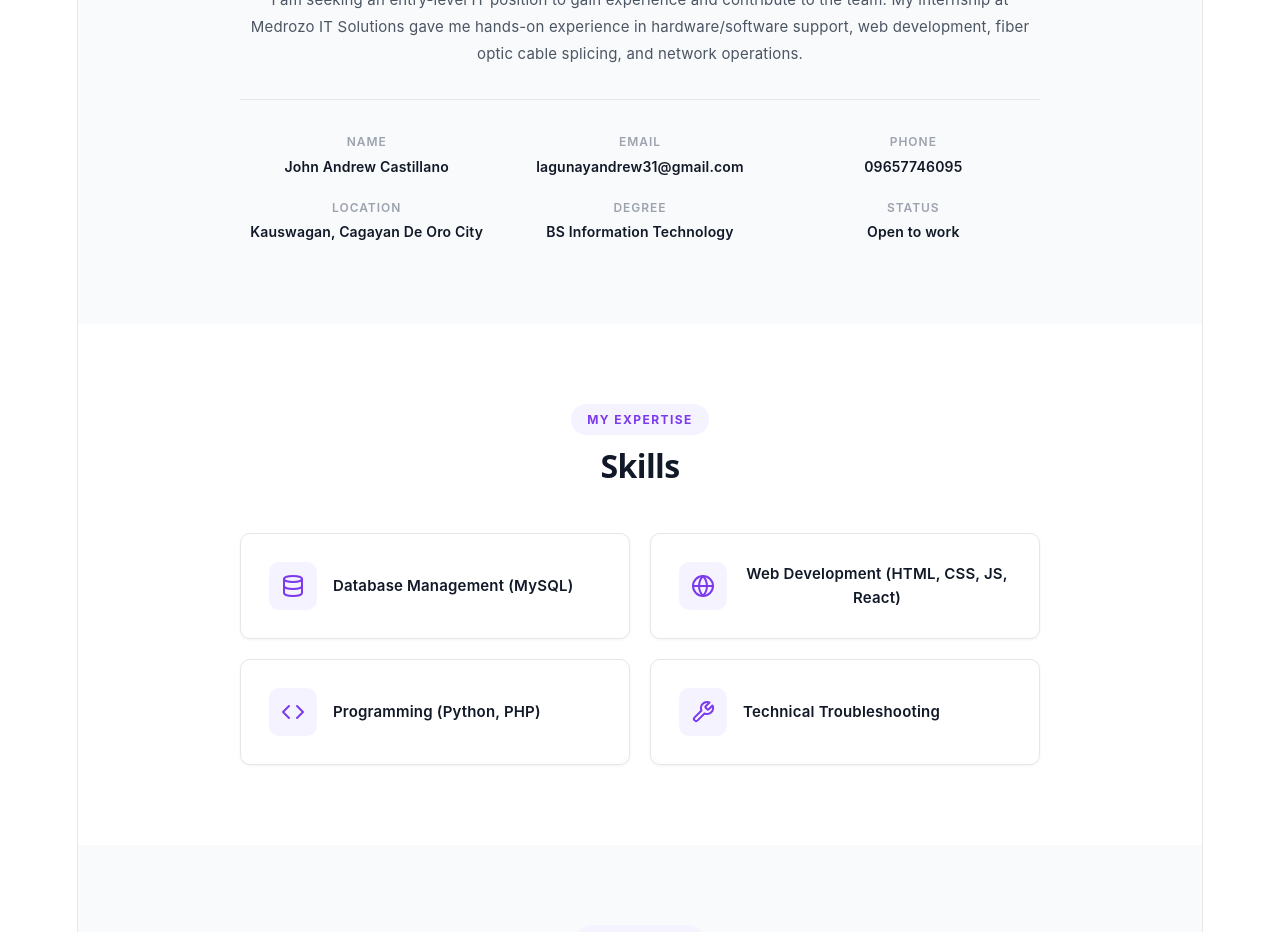
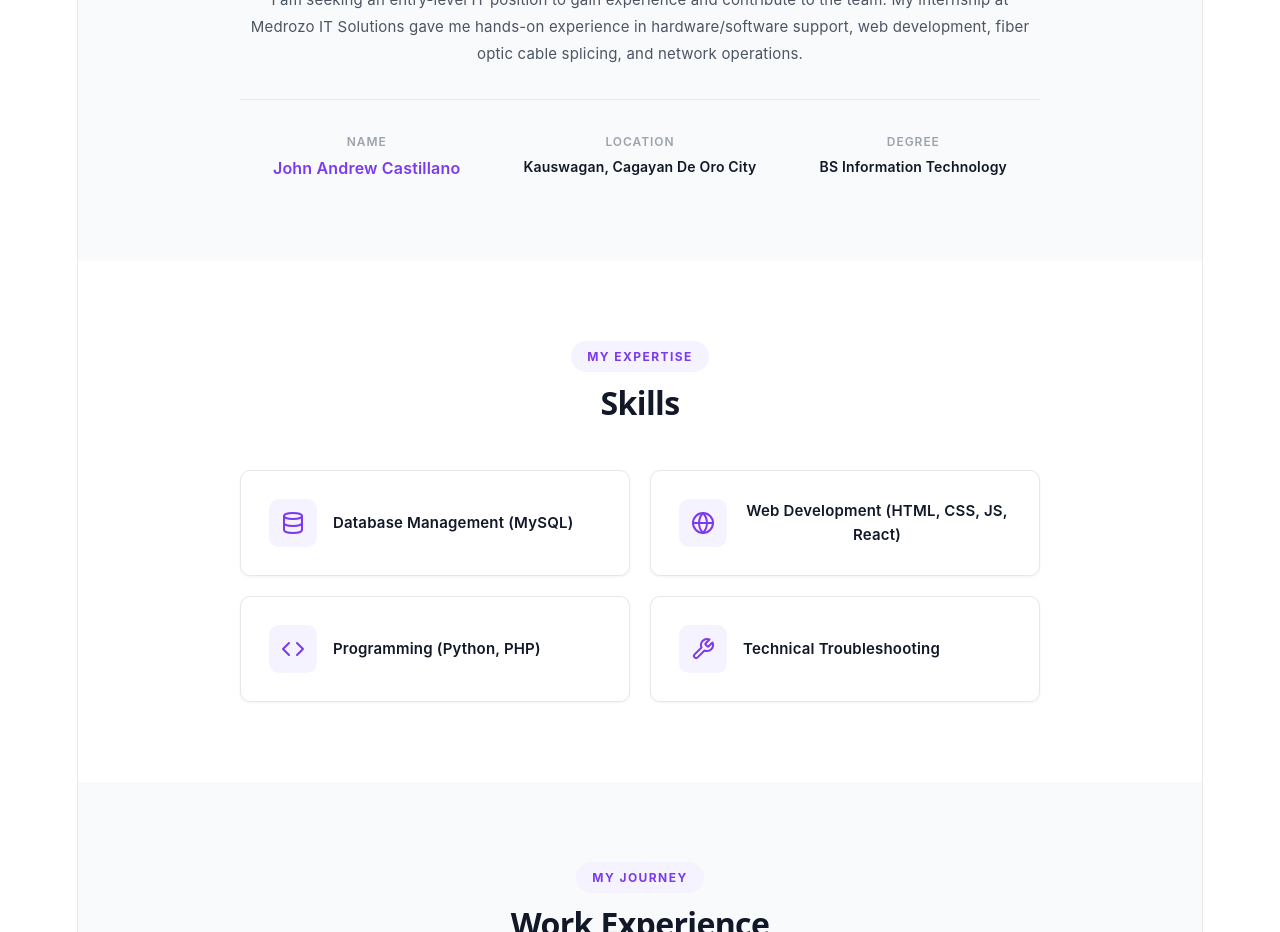
Before and after one commit to lagunayandrew31-lab/resume, a React (Vite) app: page / in a window 1280 px wide. Shown: the part 1080-2012 px from the top of the page. Built offline with nearby package versions, Linux system fonts and the light colour scheme.

Commit message:
remove the  contact  redundant

```diff
--- a/src/Portfolio.css
+++ b/src/Portfolio.css
@@ -405,6 +405,11 @@ body {
   text-align: center;
 }
 
+.about-info-item--name .about-info-value {
+  color: var(--primary);
+  font-size: 16px;
+}
+
 .about-info-label {
   display: block;
   font-size: 12px;
--- a/src/Portfolio.jsx
+++ b/src/Portfolio.jsx
@@ -222,17 +222,9 @@ export default function Portfolio() {
                 I am seeking an entry-level IT position to gain experience and contribute to the team. My internship at Medrozo IT Solutions gave me hands-on experience in hardware/software support, web development, fiber optic cable splicing, and network operations.
               </p>
               <div className="about-info-grid">
-                <div className="about-info-item">
+                <div className="about-info-item about-info-item--name">
                   <span className="about-info-label">Name</span>
                   <span className="about-info-value">John Andrew Castillano</span>
-                </div>
-                <div className="about-info-item">
-                  <span className="about-info-label">Email</span>
-                  <span className="about-info-value">lagunayandrew31@gmail.com</span>
-                </div>
-                <div className="about-info-item">
-                  <span className="about-info-label">Phone</span>
-                  <span className="about-info-value">09657746095</span>
                 </div>
                 <div className="about-info-item">
                   <span className="about-info-label">Location</span>
@@ -241,10 +233,6 @@ export default function Portfolio() {
                 <div className="about-info-item">
                   <span className="about-info-label">Degree</span>
                   <span className="about-info-value">BS Information Technology</span>
-                </div>
-                <div className="about-info-item">
-                  <span className="about-info-label">Status</span>
-                  <span className="about-info-value">Open to work</span>
                 </div>
               </div>
             </div>
```
